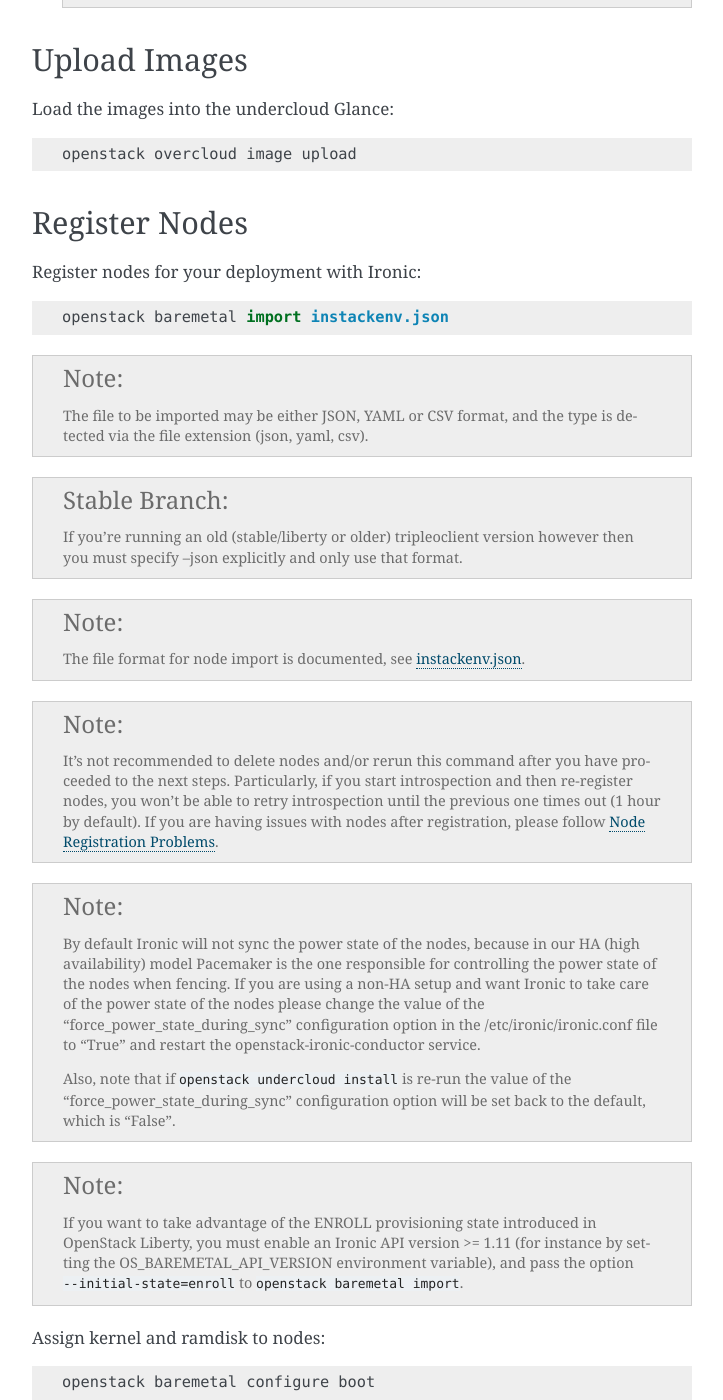
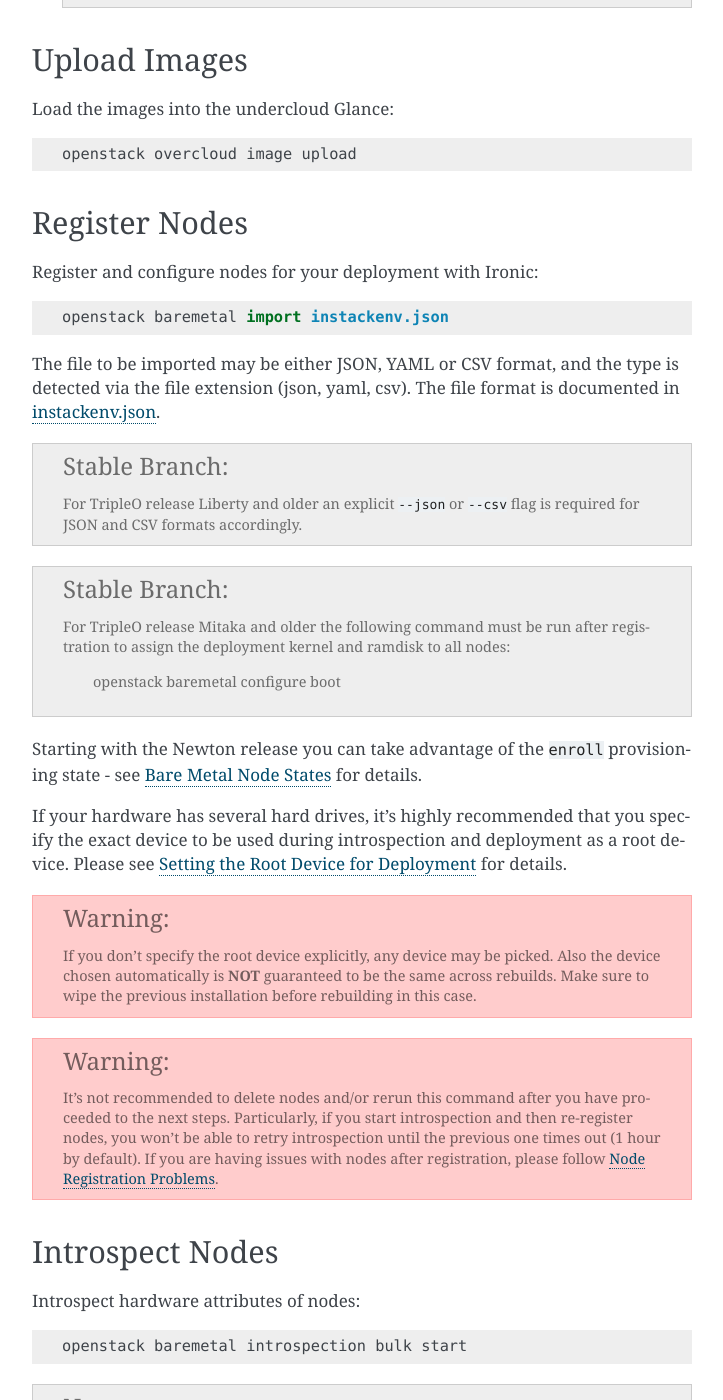
Before and after one commit to openstack-archive/tripleo-docs, a Sphinx documentation site: the page built from doc/source/basic_deployment/basic_deployment_cli.rst, in a window 1280 px wide and 1400 px high, scrolled down 3173 px. Shown: the whole window, without its empty margins (388-1111 px from the left). Built offline with Sphinx 7.4.7, drawn with Linux system fonts in a browser that asks for light colours; pages that are not in the unit, such as notebooks, are missing from menus; some of the changed text lies outside the part shown.

Commit message:
Rework nodes registration and configuration
* Convert some notes to warnings, move important text out of notes.
* Move enroll state documentation into a newly written section
  (mostly copy-pasted from one of my recent emails to openstack-dev).
* Stop mentioning API version 1.11, as we already use it by default.
* Explain the 'baremetal configure boot' is no longer mandatory
  starting with Newton.
* Write a section on automatically setting the root device hints.
* Move power state sync note to troubleshooting, as people are unlikely
  to be interested in or even understand this part.
* Fix small mistakes.

Change-Id: I5f078bafd64d4fbcc5e83557f7761226cca93fd6

```diff
--- a/doc/source/advanced_deployment/advanced_deployment.rst
+++ b/doc/source/advanced_deployment/advanced_deployment.rst
@@ -6,6 +6,7 @@
 
 .. toctree::
 
+   node_states
    root_device
    build_single_image
    introspect_single_node
--- a/doc/source/advanced_deployment/introspect_single_node.rst
+++ b/doc/source/advanced_deployment/introspect_single_node.rst
@@ -5,7 +5,8 @@
 When doing so, you must take care to set the correct node states manually.
 Use ``ironic node-show UUID`` command to figure out whether nodes are in
 ``manageable`` or ``available`` state. For all nodes in ``available`` state,
-start with putting a node to ``manageable`` state::
+start with putting a node to ``manageable`` state (see
+:doc:`../advanced_deployment/node_states` for details)::
 
     ironic node-set-provision-state UUID manage
 
--- /dev/null
+++ b/doc/source/advanced_deployment/node_states.rst
@@ -0,0 +1,58 @@
+Bare Metal Node States
+======================
+
+This document provides a brief explanation of the bare metal node states that
+TripleO uses or might use. Please refer to `the Ironic documentation
+<http://docs.openstack.org/developer/ironic/>`_ for more details.
+
+enroll
+------
+
+With recent versions of the bare metal API (starting with 1.11), nodes begin
+their life in a state called ``enroll``. Nodes in this state are not available
+for deployment, nor for most of other actions. Ironic does not touch such nodes
+in any way.
+
+Starting with the Newton release, TripleO node registration command allows
+to import nodes in this state instead of the default ``available``.
+To do so pass the option ``--initial-state=enroll``::
+
+    openstack baremetal import --initial-state=enroll instackenv.json
+
+Then move the nodes to manageable_ state and eventually to available_.
+
+manageable
+----------
+
+To make nodes alive an operator uses ``manage`` provisioning action to move
+nodes to ``manageable`` state. During this transition the power and management
+credentials (IPMI, SSH, etc) are validated to ensure that nodes in
+``manageable`` state are actually manageable by Ironic. This state is still not
+available for deployment.  With nodes in this state an operator can execute
+various pre-deployment actions, such as introspection, RAID configuration, etc.
+So to sum it up, nodes in ``manageable`` state are being configured before
+exposing them into the cloud.
+
+Nodes get into ``manageable`` state automatically. The ``manage`` action
+can be used to bring nodes already moved to available_ state back to
+``manageable`` for configuration::
+
+    ironic node-set-provision-state <NAME OR UUID> manage
+
+
+available
+---------
+
+The last step before the deployment is to make nodes ``available`` using the
+``provide`` provisioning action. Such nodes are exposed to nova, and can be
+deployed to at any moment. No long-running configuration actions should be run
+in this state.
+
+.. note::
+   The TripleO introspection command ``openstack baremetal introspection bulk
+   start`` moves ``available`` nodes to manageable_ state automatically
+   before and moves them back after a successful introspection. However, nodes
+   which failed introspection stay in ``manageable`` state and must be
+   reintrospected or made ``available`` manually::
+
+    ironic node-set-provision-state <NAME OR UUID> provide
--- a/doc/source/advanced_deployment/root_device.rst
+++ b/doc/source/advanced_deployment/root_device.rst
@@ -26,6 +26,32 @@
 Where the new value is calculated as a real disk size in GiB minus 1 GiB to
 account for partitioning (the introspection process does this calculation
 automatically).
+
+Setting root device hints automatically
+~~~~~~~~~~~~~~~~~~~~~~~~~~~~~~~~~~~~~~~
+
+Starting with the Newton release it is possible to autogenerate root device
+hints for all nodes instead of setting them one by one. Pass the
+``--root-device`` argument to the ``openstack baremetal configure boot``
+**after a successful introspection**. This argument can accept a device list
+in the order of preference, for example::
+
+    openstack baremetal configure boot --root-device=sdb,sdc,vda
+
+It can also accept one of two strategies: ``smallest`` will pick the smallest
+device, ``largest`` will pick the largest one. By default only disk devices
+larger than 4 GiB are considered at all, set the ``--root-device-minimum-size``
+argument to change.
+
+.. note::
+   Subsequent runs of this command on the same set of nodes does nothing,
+   as root device hints are already recorded on nodes and are not overwritten.
+   If you want to change existing root device hints, first remove them manually
+   as described above.
+
+.. note::
+   This command relies on introspection data, so if you change disk devices on
+   the machines, introspection must be rerun before rerunning this command.
 
 Using introspection data to find the root device
 ~~~~~~~~~~~~~~~~~~~~~~~~~~~~~~~~~~~~~~~~~~~~~~~~
--- a/doc/source/basic_deployment/basic_deployment_cli.rst
+++ b/doc/source/basic_deployment/basic_deployment_cli.rst
@@ -175,65 +175,48 @@
 Register Nodes
 --------------
 
-Register nodes for your deployment with Ironic::
+Register and configure nodes for your deployment with Ironic::
 
     openstack baremetal import instackenv.json
 
-.. note::
-   The file to be imported may be either JSON, YAML or CSV format, and
-   the type is detected via the file extension (json, yaml, csv).
+The file to be imported may be either JSON, YAML or CSV format, and
+the type is detected via the file extension (json, yaml, csv).
+The file format is documented in :ref:`instackenv`.
 
 .. admonition:: Stable Branch
    :class: stable
 
-   If you're running an old (stable/liberty or older) tripleoclient version
-   however then you must specify --json explicitly and only use that format.
+   For TripleO release Liberty and older an explicit ``--json`` or ``--csv``
+   flag is required for JSON and CSV formats accordingly.
 
-.. note::
-   The file format for node import is documented, see :ref:`instackenv`.
+.. admonition:: Stable Branch
+   :class: stable
 
-.. note::
+   For TripleO release Mitaka and older the following command must be run
+   after registration to assign the deployment kernel and ramdisk to all nodes:
+
+        openstack baremetal configure boot
+
+Starting with the Newton release you can take advantage of the ``enroll``
+provisioning state - see :doc:`../advanced_deployment/node_states` for details.
+
+If your hardware has several hard drives, it's highly recommended that you
+specify the exact device to be used during introspection and deployment
+as a root device. Please see :ref:`root_device` for details.
+
+.. warning::
+   If you don't specify the root device explicitly, any device may be picked.
+   Also the device chosen automatically is **NOT** guaranteed to be the same
+   across rebuilds. Make sure to wipe the previous installation before
+   rebuilding in this case.
+
+.. warning::
    It's not recommended to delete nodes and/or rerun this command after
    you have proceeded to the next steps. Particularly, if you start introspection
    and then re-register nodes, you won't be able to retry introspection until
    the previous one times out (1 hour by default). If you are having issues
    with nodes after registration, please follow
    :ref:`node_registration_problems`.
-
-.. note::
-   By default Ironic will not sync the power state of the nodes,
-   because in our HA (high availability) model Pacemaker is the
-   one responsible for controlling the power state of the nodes
-   when fencing.  If you are using a non-HA setup and want Ironic
-   to take care of the power state of the nodes please change the
-   value of the "force_power_state_during_sync" configuration option
-   in the /etc/ironic/ironic.conf file to "True" and restart the
-   openstack-ironic-conductor service.
-
-   Also, note that if ``openstack undercloud install`` is re-run the value of
-   the "force_power_state_during_sync" configuration option will be set back to
-   the default, which is "False".
-
-.. note::
-   If you want to take advantage of the ENROLL provisioning state introduced in
-   OpenStack Liberty, you must enable an Ironic API version >= 1.11 (for
-   instance by setting the OS_BAREMETAL_API_VERSION environment variable), and
-   pass the option ``--initial-state=enroll`` to ``openstack baremetal
-   import``.
-
-Assign kernel and ramdisk to nodes::
-
-    openstack baremetal configure boot
-
-.. note::
-    If your hardware has several hard drives, it's highly recommended that you
-    specify the exact device to be used during introspection and deployment
-    as a root device. Please see :ref:`root_device` for details.
-
-    If you don't specify the root device explicitly, any device may be picked.
-    Also the device chosen automatically is NOT guaranteed to be the same
-    across rebuilds. Make sure to wipe the previous installation before
-    rebuilding in this case.
 
 .. _introspection:
 
```
Also changed, not shown: doc/source/troubleshooting/troubleshooting-nodes.rst (+16 -0 lines).
